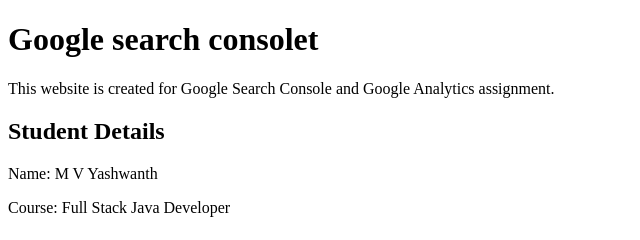
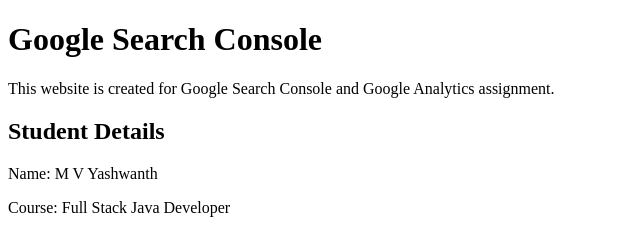
Before and after one commit to mvy17/yashwanth.github.io, a plain HTML site: page index.html in a window 1280 px wide. Shown: the full height of the page, 0-640 px from the left. Drawn offline with Linux system fonts and the light colour scheme.

Commit message:
Fix Google Search Console meta tag and heading
Updated meta tags for Google Search Console and corrected heading.

```diff
--- a/index.html
+++ b/index.html
@@ -5,16 +5,10 @@
     <title>Assignment</title>
 
     <!-- Google Search Console Verification Tag -->
-    <!-- Paste your Search Console meta tag BELOW this line -->
+    <meta name="google-site-verification" content="PASTE_YOUR_CODE_HERE" />
 
-    <!-- Example:
-    <meta name="google-site-verification" content="XXXXXX" />
-    -->
-
-    <!-- Google Analytics Tag -->
-    <!-- Paste your Google Analytics script BELOW this line -->
-
-    <!-- Example:
+    <!-- Google Analytics Tag (add later if needed) -->
+    <!--
     <script async src="https://www.googletagmanager.com/gtag/js?id=G-XXXXXXX"></script>
     <script>
       window.dataLayer = window.dataLayer || [];
@@ -27,7 +21,7 @@
 </head>
 <body>
 
-    <h1>Google search consolet</h1>
+    <h1>Google Search Console</h1>
     <p>This website is created for Google Search Console and Google Analytics assignment.</p>
 
     <h2>Student Details</h2>
```
